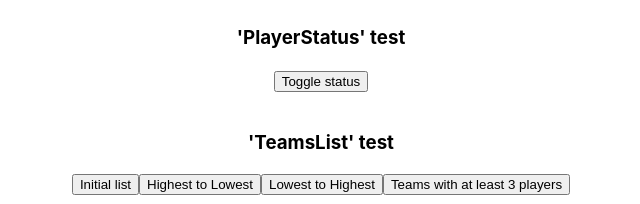
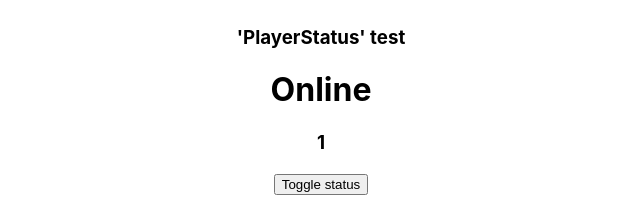
Before and after one commit to merilaclau/minutentag-frontend-challenge, a React (Create React App) app: page / in a window 1280 px wide. Shown: the part 1462-1666 px from the top of the page, without its empty margins (319-959 px from the left). Built offline with nearby package versions, Linux system fonts and the light colour scheme.

Commit message:
implements PlayerStatus logic

```diff
--- a/src/App.js
+++ b/src/App.js
@@ -1,7 +1,7 @@
 import Message from './components/Message';
 import { FocusableInput } from './components/FocusableInput';
 import ImageGallery from './components/ImageGallery';
-import { PlayerStatus } from './components/PlayerStatus';
+import PlayerStatus from './components/PlayerStatus';
 import { TeamsList } from './components/TeamsList';
 import { IMG_SRC } from './constants';
 
--- a/src/components/PlayerStatus.jsx
+++ b/src/components/PlayerStatus.jsx
@@ -18,24 +18,33 @@
 
 import { useState, useEffect } from 'react';
 
-export function PlayerStatus() {
+const PlayerStatus = () => {
 	const [status, setStatus] = useState('Online');
 	const [counter, setCounter] = useState(0);
 
 	// Toggle between the two status values - 'Away' and 'Online'
-	function onToggleStatus() {
-		// Write your code here
-	}
+	const onToggleStatus = status => {
+		if (status === 'Online') {
+			setStatus('Away');
+		} else {
+			setStatus('Online');
+		}
+	};
 
 	// Implement effect hook below.
 	// Update the counter when status changes.
-	useEffect(() => {}, []);
+	useEffect(() => {
+		setCounter(counter + 1);
+		// eslint-disable-next-line react-hooks/exhaustive-deps
+	}, [status]);
 
 	return (
 		<div>
-			<h1>{/** Render the status */}</h1>
-			<h3>{/** Render the counter */}</h3>
-			<button>Toggle status</button>
+			<h1>{status}</h1>
+			<h3>{counter}</h3>
+			<button onClick={() => onToggleStatus(status)}>Toggle status</button>
 		</div>
 	);
-}
+};
+
+export default PlayerStatus;
```
